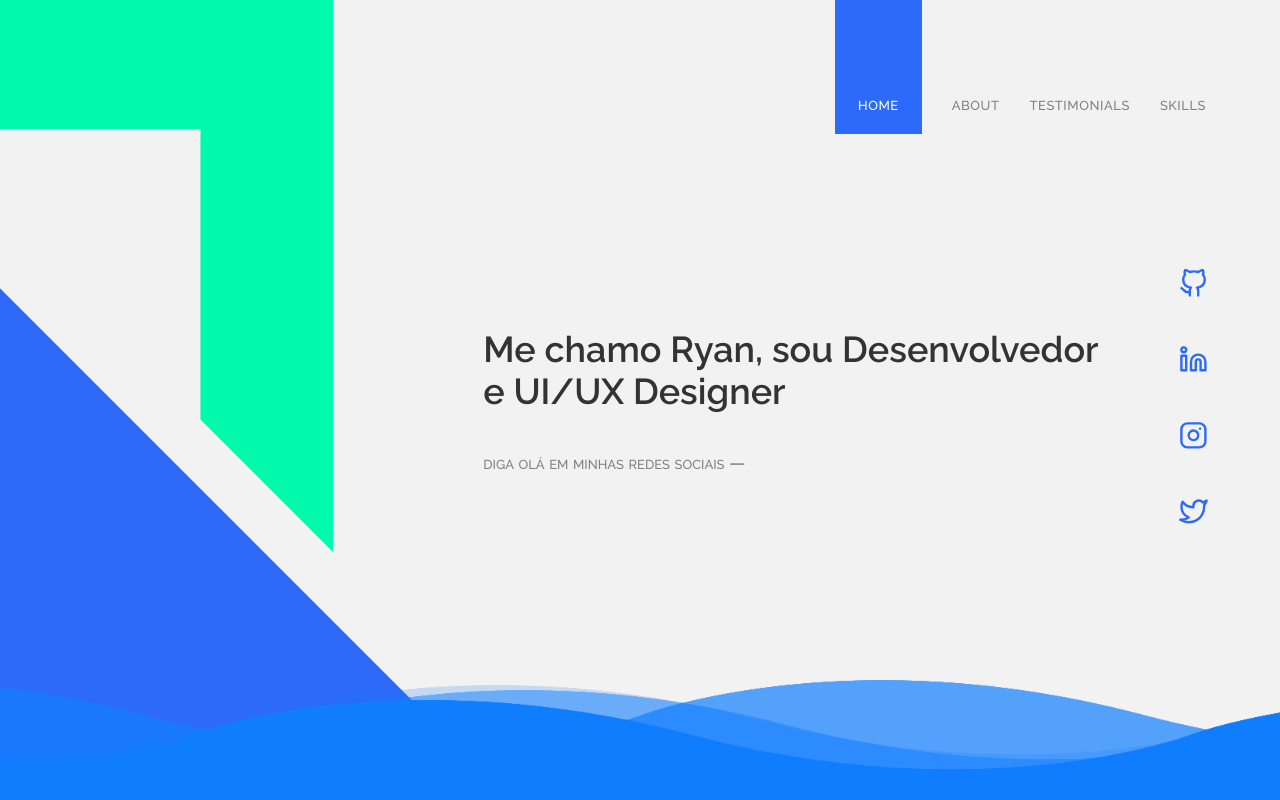
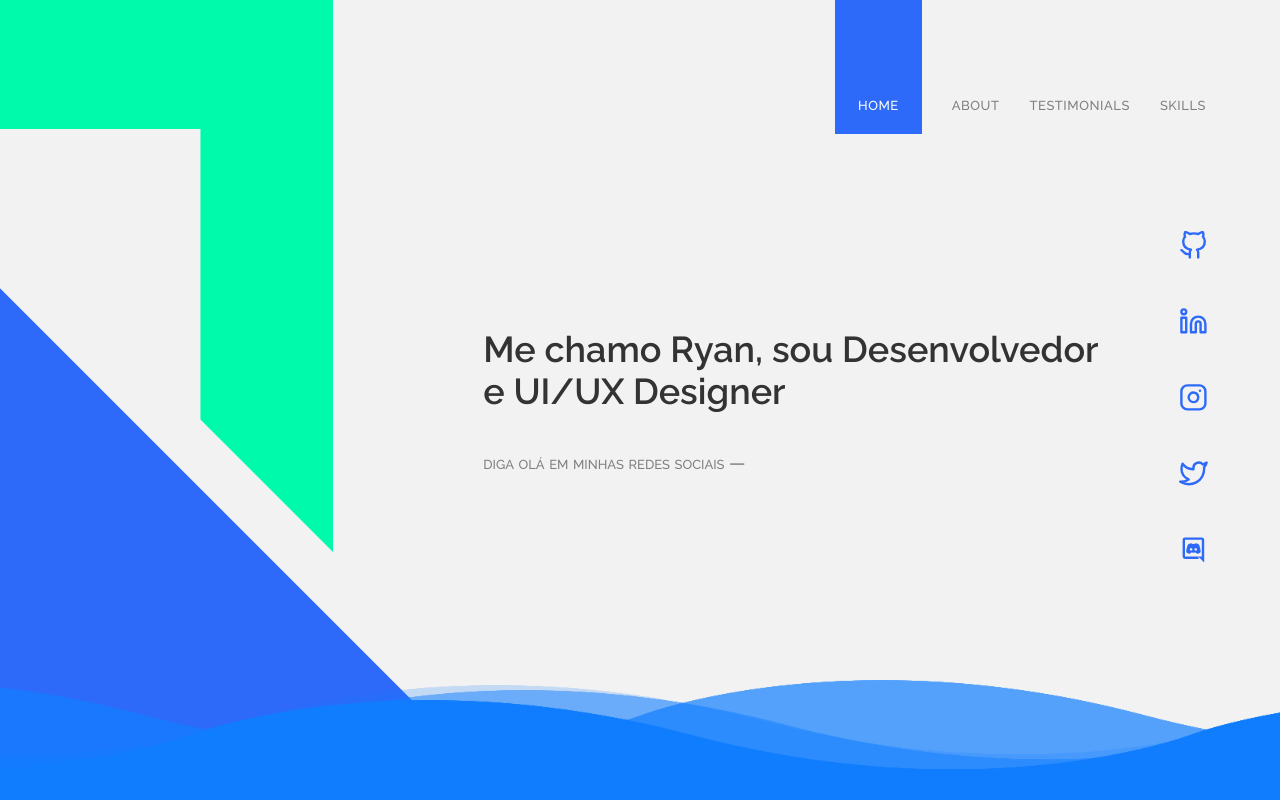
Before and after one commit to ryansldev/my-old-website, a Next.js app: page / in a window 1280 px wide. Shown: the top 800 px of the page. Built offline with nearby package versions, Linux system fonts and the light colour scheme.

Commit message:
Added discord link to website

```diff
--- a/src/pages/index.tsx
+++ b/src/pages/index.tsx
@@ -3,6 +3,7 @@ import Head from "next/head";
 
 import { Wave } from '../components/Wave';
 import { FiGithub, FiLinkedin, FiInstagram, FiTwitter } from 'react-icons/fi';
+import { RiDiscordLine } from 'react-icons/ri';
 
 export default function Home() {
   return (
@@ -32,6 +33,9 @@ export default function Home() {
             <a target="_blank" href="https://twitter.com/ryansldev">
               <FiTwitter />
             </a>
+            <a target="_blank" href="https://discord.gg/7QU93fUHun">
+              <RiDiscordLine />
+            </a>
           </div>
         </div>
       </Wave>
```
